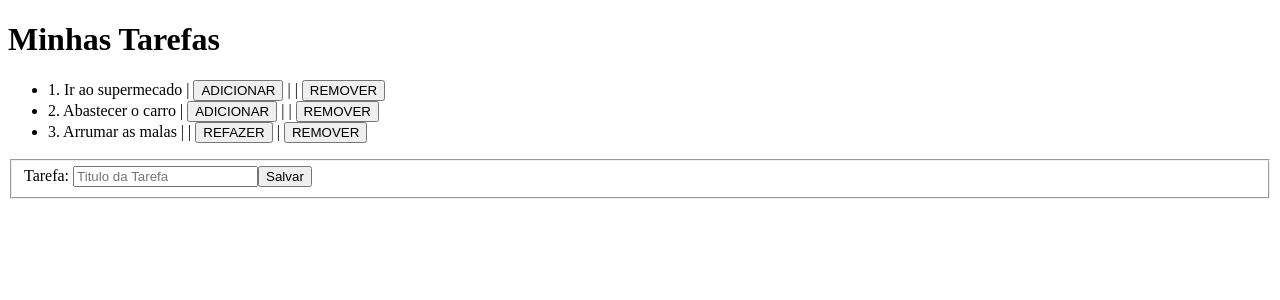
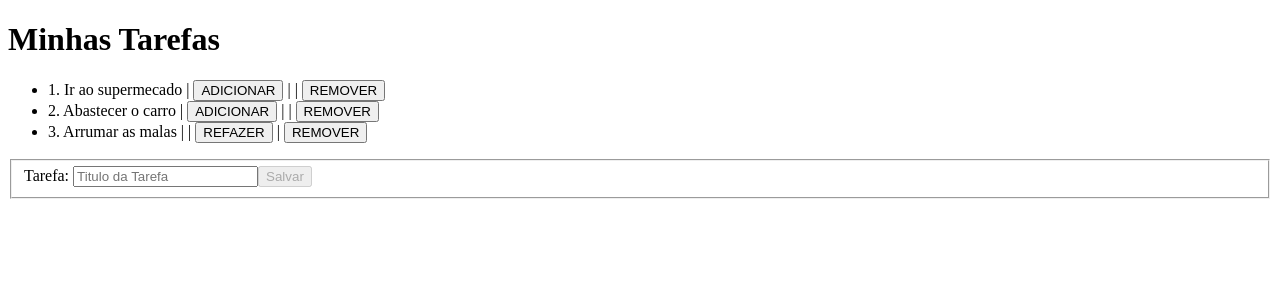
Before and after one commit to TulioliAles/TodoApp, an Angular app: page / in a window 1280 px wide. Shown: the top 300 px of the page. Built offline with nearby package versions, Linux system fonts and the light colour scheme.

Commit message:
Inserida validação no formulário

```diff
--- a/src/app/app.component.html
+++ b/src/app/app.component.html
@@ -13,6 +13,7 @@
     <fieldset>
         <label>Tarefa: </label>
         <input type="text" placeholder="Titulo da Tarefa" maxlength="60" formControlName="title">
-        <button>Salvar</button>
+        <small *ngIf="form.controls.title.invalid && !form.controls.title.pristine">Este campo deve conter entre 3 e 60 caracteres!</small>
+        <button [disabled]="form.invalid">Salvar</button>
     </fieldset>
 </form>
```
